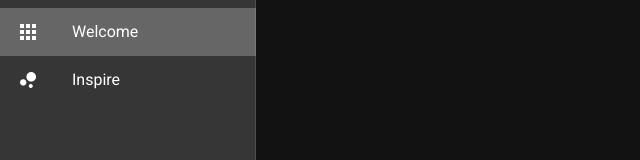
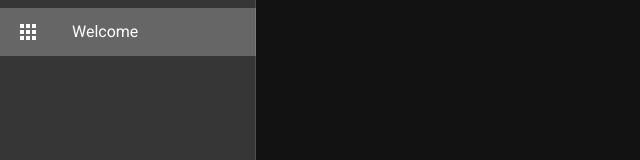
Before and after one commit to v-litvintsev/moretech-hack, a Nuxt app in the folder front-app/: page / in a window 1280 px wide. Shown: the top 160 px of the page, without its empty margins (0-640 px from the left). Built offline with nearby package versions, Linux system fonts and the light colour scheme.

Commit message:
remove trash

```diff
--- a/front-app/layouts/default.vue
+++ b/front-app/layouts/default.vue
@@ -27,9 +27,6 @@
         <Nuxt />
       </v-container>
     </v-main>
-    <v-navigation-drawer v-model="rightDrawer" :right="right" temporary fixed>
-
-    </v-navigation-drawer>
   </v-app>
 </template>
 
@@ -38,25 +35,13 @@ export default {
   name: 'DefaultLayout',
   data() {
     return {
-      clipped: false,
-      drawer: false,
-      fixed: false,
       items: [
         {
           icon: 'mdi-apps',
           title: 'Welcome',
           to: '/',
         },
-        {
-          icon: 'mdi-chart-bubble',
-          title: 'Inspire',
-          to: '/inspire',
-        },
       ],
-      miniVariant: false,
-      right: true,
-      rightDrawer: false,
-      title: 'Vuetify.js',
     }
   },
 }
```
